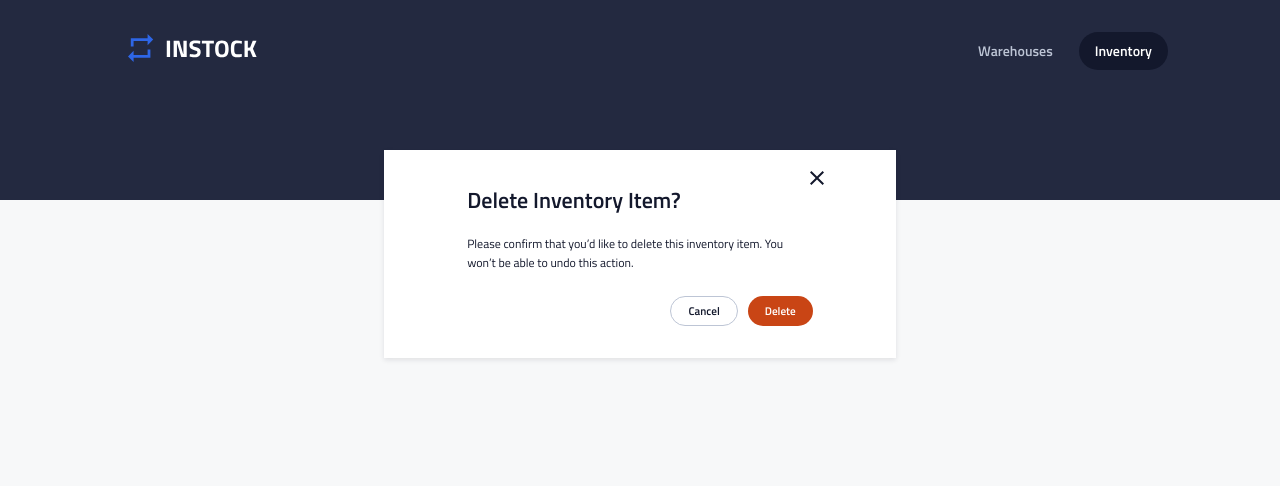
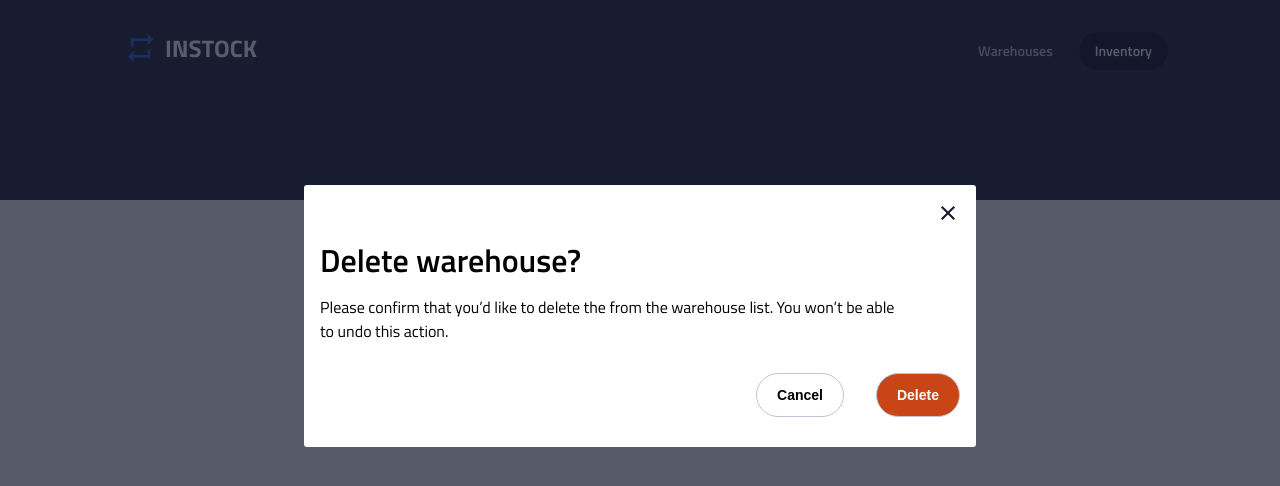
Before and after one commit to dcconde/witty-willows-instock, a React (Vite) app: page /inventory/1/delete in a window 1280 px wide. Shown: the top 486 px of the page. Built offline with nearby package versions, Linux system fonts and the light colour scheme; no server answers.

Commit message:
Refactored DeleteInventory and DeleteWarehouse components by updating functionality and styles, and modified InventoryAddPage for enhanced usability.

```diff
--- a/src/components/DeleteInventory/DeleteInventory.jsx
+++ b/src/components/DeleteInventory/DeleteInventory.jsx
@@ -3,7 +3,9 @@ import { useNavigate, useParams } from "react-router-dom";
 import "./DeleteInventory.scss";
 import Close from "../../assets/icons/close-24px.svg";
 
-function DeleteInventory() {
+const backendUrl = import.meta.env.VITE_BACKEND_URL;
+
+const DeleteInventory = ({ warehouseName, warehouseId, setShowModule }) => {
   const navigate = useNavigate();
   const { id } = useParams();
   console.log("DeleteInventory component received id:", id);
@@ -15,7 +17,7 @@ function DeleteInventory() {
     }
     try {
       const record = await fetch(
-        `http://localhost:8080/api/inventories/${numericId}`
+        `${backendUrl}/api/inventories/${numericId}`
       ).then((res) => {
         if (!res.ok) {
           throw new Error("Record not found before deletion.");
@@ -47,25 +49,43 @@ function DeleteInventory() {
   const handleCancel = () => {
     navigate(-1);
   };
+
   return (
-    <div className="card">
+    <section className="deleteinventory-overlay">
       <section className="deleteinventory">
-        <img src={Close} alt="Close Icon" className="deleteinventory__img" />
-        <h1 className="deleteinventory__h1">Delete Inventory Item?</h1>
-        <p className="deleteinventory__p">
-          Please confirm that you’d like to delete this inventory item. You
-          won’t be able to undo this action.
-        </p>
-        <div className="deleteinventory__btn">
-          <button className="deleteinventory__btn1" onClick={handleCancel}>
+        <img
+          src={Close}
+          alt="Close Icon"
+          className="deleteinventory__img"
+          onClick={handleCancel}
+        />
+        <section className="deleteinventory__content">
+          <h1 className="deleteinventory__title">
+            Delete {warehouseName} warehouse?
+          </h1>
+          <p className="deleteinventory__description">
+            Please confirm that you’d like to delete the {warehouseName} from
+            the warehouse list. You won’t be able to undo this action.
+          </p>
+        </section>
+
+        <section className="deleteinventory__buttons">
+          <button
+            className="deleteinventory__btn deleteinventory__btn--cancel"
+            onClick={handleCancel}
+          >
             Cancel
           </button>
-          <button className="deleteinventory__btn2" onClick={handleDelete}>
+          <button
+            className="deleteinventory__btn deleteinventory__btn--delete"
+            onClick={handleDelete}
+          >
             Delete
           </button>
-        </div>
+        </section>
       </section>
-    </div>
+    </section>
   );
-}
+};
+
 export default DeleteInventory;
--- a/src/components/DeleteInventory/DeleteInventory.scss
+++ b/src/components/DeleteInventory/DeleteInventory.scss
@@ -1,110 +1,99 @@
 @use "../../styles/partials/fonts" as *;
 @use "../../styles/partials/mixins" as *;
 @use "../../styles/partials/variables" as *;
+@use "../../styles/partials/global" as *;
 
-.card {
+.deleteinventory-overlay {
+  position: fixed;
+  top: 0;
+  left: 0;
   width: 100%;
+  height: 100vh;
+  background-color: rgba(
+    19,
+    24,
+    44,
+    0.7
+  );
+  z-index: 1;
 }
 
 .deleteinventory {
-  min-height: 100vh;
-  position: relative;
+  position: fixed;
+  top: 0;
+  left: 0;
+  width: 100%;
+  height: 100vh;
+  display: flex;
+  flex-direction: column;
   background-color: $primary-background-colour;
-  padding: 2rem;
-  width: 100%;
+  padding: 1rem;
+  z-index: 2;
+
+  @include tablet {
+    width: 85%;
+    width: 42rem;
+    height: 16.375rem;
+    top: 11.5625rem;
+    left: 3rem;
+    right: 3rem;
+    border-radius: .1875rem;
+    margin: 0rem auto;
+  }
+
+  @include desktop {
+    left: 19rem;
+    right: 19rem;
+  }
 
   &__img {
-    position: absolute;
-    top: 1rem;
-    right: 1rem;
-    cursor: pointer;
-    width: 24px;
-    height: 24px;
+    display: flex;
+    align-self: flex-end;
   }
 
-  &__h1 {
-    margin-top: 0;
-    margin-bottom: 1rem;
-    font-size: 22px;
-    font-weight: 600;
-    font-family: "Titillium Web";
-    color: $primary-text-colour;
-    line-height: 36px;
+  &__content {
+    width: 90%;
   }
 
-  &__p {
-    margin-bottom: 2rem;
-    font-size: 12px;
-    font-family: "Titillium Web";
-    color: $primary-text-colour;
+  &__title {
+    margin: 0.9375rem 0rem;
+  }
+
+  &__description {
+    font-size: 0.8125rem;
+
+    @include tablet {
+      font-size: 1rem;
+      margin-bottom: 1.875rem;
+    }
+  }
+
+  &__buttons {
+    margin-top: auto;
+    display: flex;
+    justify-content: space-evenly;
+
+    @include tablet {
+      justify-content: flex-end;
+      gap: 2rem;
+      margin-bottom: 1.25rem;
+    }
   }
 
   &__btn {
-    width: 100%;
-    display: inline-flex;
-    flex-direction: row;
-    gap: 10px;
-    margin-top: 25rem;
+    padding: 0.3125rem 2.5rem;
+    border: 0.0625rem solid $secondary-accent-colour;
+    border-radius: 2.5rem;
+    background-color: $primary-background-colour;
+
+    @include tablet {
+      padding: 0.625rem 1.25rem;
+      gap: 5.625rem;
+    }
   }
 
-  &__btn1,
-  &__btn2 {
-    padding: 6px 43px;
-    font-size: 0.8rem;
-    border-radius: 20px;
-    cursor: pointer;
-    border: none;
-    outline: none;
-    font-family: "Titillium Web";
-  }
-
-  &__btn1 {
-    background-color: $primary-background-colour;
-    color: $primary-text-colour;
-    border: 1px solid $secondary-accent-colour;
-  }
-
-  &__btn2 {
+  &__btn--delete {
     background-color: $unavailable-label-colour;
     color: $primary-background-colour;
   }
 }
-
-@include tablet {
-  .card {
-    width: 80%;
-    margin: 0 auto;
-    margin-top: 5rem;
-    background-color: $primary-background-colour;
-    box-shadow: 0px 2px 5px #13182c1a;
-    margin-bottom: 1rem;
-  }
-
-  .deleteinventory {
-    min-height: auto;
-    width: 80%;
-    margin: 0 auto;
-
-    &__p {
-      margin-bottom: 1.5rem;
-    }
-
-    &__btn {
-      margin-top: 0.2rem;
-      display: flex;
-      justify-content: flex-end;
-    }
-
-    &__btn1,
-    &__btn2 {
-      padding: 3px 17px;
-      font-size: 0.7rem;
-    }
-  }
-}
-
-@include desktop {
-  .card {
-    width: 40%;
-  }
-}
--- a/src/components/DeleteWarehouse/DeleteWarehouse.jsx
+++ b/src/components/DeleteWarehouse/DeleteWarehouse.jsx
@@ -27,7 +27,7 @@ const DeleteWarehouse = ({ warehouseName, warehouseId, setShowModule }) => {
   };
 
   return (
-    <section className="card">
+    <section className="deletewarehouse-overlay">
       <section className="deletewarehouse">
         <img
           src={Close}
--- a/src/components/DeleteWarehouse/DeleteWarehouse.scss
+++ b/src/components/DeleteWarehouse/DeleteWarehouse.scss
@@ -2,6 +2,21 @@
 @use "../../styles/partials/mixins" as *;
 @use "../../styles/partials/variables" as *;
 @use "../../styles/partials/global" as *;
+
+.deletewarehouse-overlay {
+  position: fixed;
+  top: 0;
+  left: 0;
+  width: 100%;
+  height: 100vh;
+  background-color: rgba(
+    19,
+    24,
+    44,
+    0.7
+  );
+  z-index: 1;
+}
 
 .deletewarehouse {
   position: fixed;
@@ -11,17 +26,24 @@
   height: 100vh;
   display: flex;
   flex-direction: column;
-  z-index: 1;
   background-color: $primary-background-colour;
-  padding: 16px;
+  padding: 1rem;
+  z-index: 2;
 
   @include tablet {
     width: 85%;
-    top: 9.375rem;
-    left: 5rem;
-    right: 5rem;
-    height: auto;
-    box-shadow: 12.5rem 12.5rem 12.5rem #13182c1a;
+    width: 42rem;
+    height: 16.375rem;
+    top: 11.5625rem;
+    left: 3rem;
+    right: 3rem;
+    border-radius: .1875rem;
+    margin: 0rem auto;
+  }
+
+  @include desktop {
+    left: 19rem;
+    right: 19rem;
   }
 
   &__img {
@@ -34,11 +56,11 @@
   }
 
   &__title {
-    margin: .9375rem 0rem;
+    margin: 0.9375rem 0rem;
   }
 
   &__description {
-    font-size: .8125rem;
+    font-size: 0.8125rem;
 
     @include tablet {
       font-size: 1rem;
@@ -59,13 +81,13 @@
   }
 
   &__btn {
-    padding: .3125rem 2.5rem;
-    border: .0625rem solid $secondary-accent-colour;
+    padding: 0.3125rem 2.5rem;
+    border: 0.0625rem solid $secondary-accent-colour;
     border-radius: 2.5rem;
     background-color: $primary-background-colour;
 
     @include tablet {
-      padding: .625rem 1.25rem;
+      padding: 0.625rem 1.25rem;
       gap: 5.625rem;
     }
   }
```
Also changed, not shown: src/pages/InventoryAddPage/InventoryAddPage.jsx (+95 -12 lines), src/components/Header/header.scss (line endings or trailing spaces).
